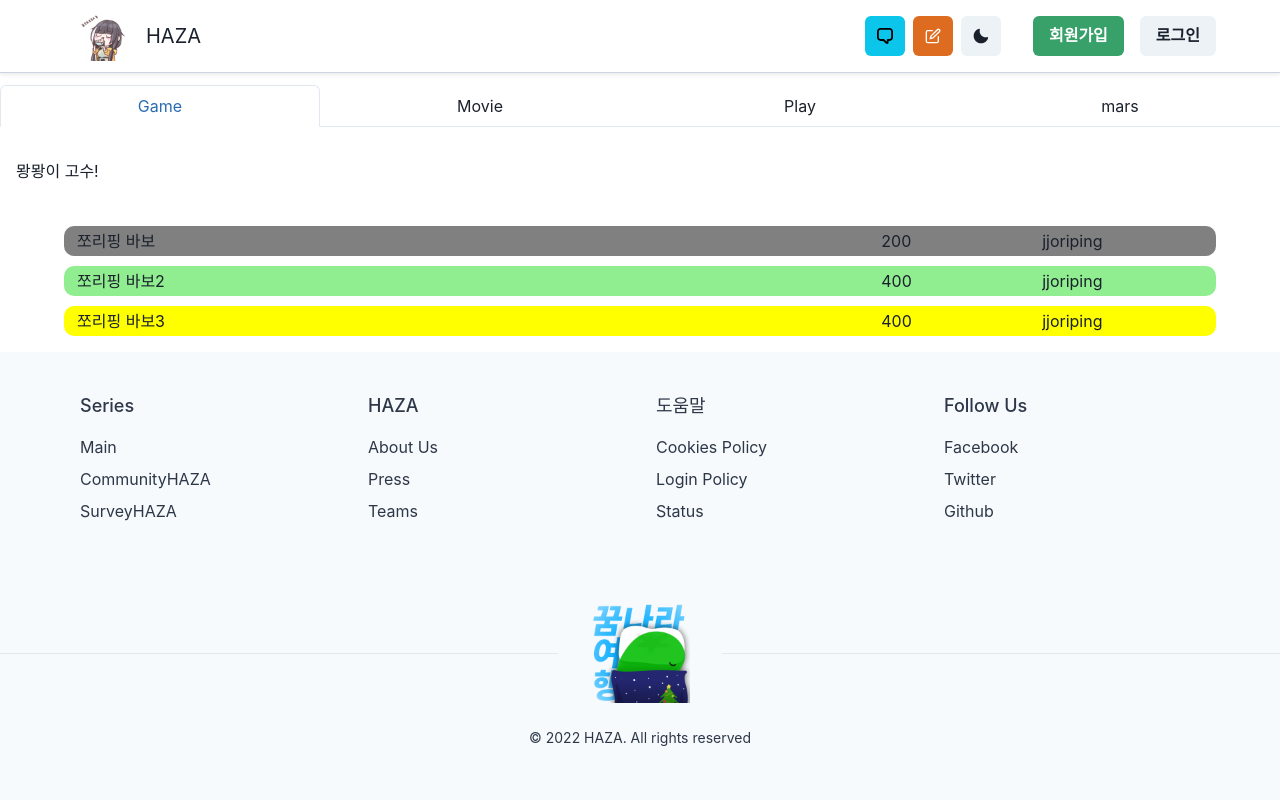
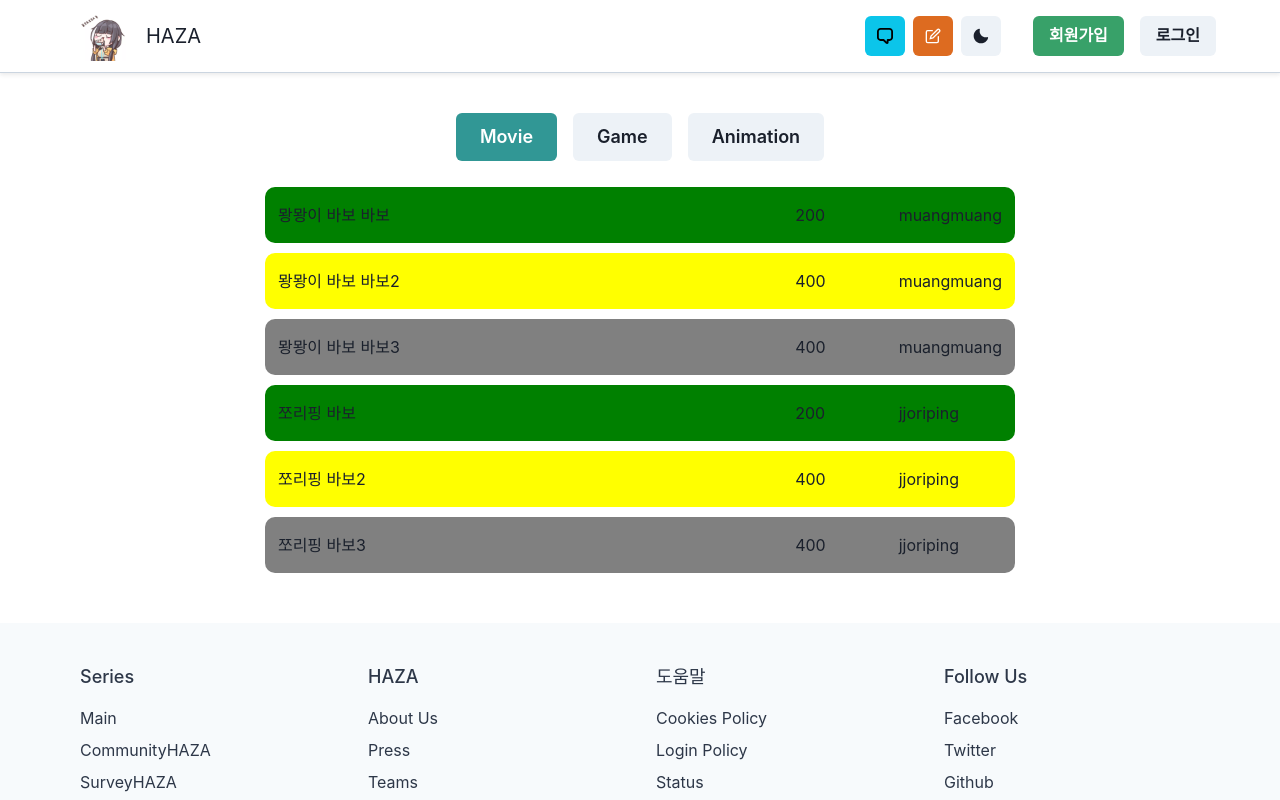
Before and after one commit to Last-SilverLight-End/HAZA-front, a Next.js app in the folder haza_next/: page /Community/CommunityHome in a window 1280 px wide. Built offline with nearby package versions, Linux system fonts and the light colour scheme.

Commit message:
Improve: Community Board

```diff
--- /dev/null
+++ b/haza_next/src/components/community/BoardLine.tsx
@@ -0,0 +1,46 @@
+import { BoardData } from "@/libs/backend/boardRequest";
+import { Box, Grid, GridItem } from "@chakra-ui/react";
+import Link from "next/link";
+
+interface Props {
+  data: RequiredBoardData,
+  href: string,
+}
+
+type RequiredBoardData = Pick<BoardData, "hit" | "title" | "userName" | "boardId">
+
+/**
+ * 게시글 하나 보여주는 컴포넌트 (in List)
+ * @param props 데이터
+ */
+export function BoardLine(props: Props) {
+  const { hit, title, userName, boardId } = props.data
+  return (
+    <Box
+      borderRightRadius="10"
+      borderLeftRadius="10"
+      key={boardId}
+      bg={["gray", "green", "yellow"][boardId % 3]}
+    >
+      <Grid
+        templateColumns="5fr 1fr 1fr"
+        padding="3px"
+        margin="10px"
+        alignContent="center"
+        height={14}
+        >
+        <GridItem>
+          <Link href={props.href}>
+            {title}
+          </Link>
+        </GridItem>
+        <GridItem>
+          {hit}
+        </GridItem>
+        <GridItem>
+          {userName}
+        </GridItem>
+      </Grid>
+    </Box>
+  )
+}
--- a/haza_next/src/components/generic/Header.tsx
+++ b/haza_next/src/components/generic/Header.tsx
@@ -22,7 +22,7 @@ export function Header(props: Record<string, never>) {
   const [login, setLogin] = useState<boolean>(false)
   // 다크모드
   const { colorMode, toggleColorMode } = useColorMode()
-  // 헤더 배경 색깔
+  // 헤더 배경 색깔 - 굳이...?
   // TODO: 색깔 하드코딩 벗어나기
   const bgColor = useColorModeValue("rgba(255,255,255,0.6)", "rgba(26, 32, 44, 0.6)")
   // 밑 구분선 색깔
--- /dev/null
+++ b/haza_next/src/libs/backend/exampledata.ts
@@ -0,0 +1,97 @@
+import { BoardData, MainCategory } from "./boardRequest"
+
+/**
+ * 임시 게시글 데이터
+ */
+export const exampleBoardData: BoardData[] = [
+  {
+    boardId: 1,
+    hit: 200,
+    createdDate: new Date("2022-11-01 12:12:12"),
+    modifiedDate: new Date("2022-11-01 13:12:12"),
+    userName: "muangmuang",
+    userEmail: "muangmuangbabo@gmail.com",
+    title: "뫙뫙이 바보 바보",
+    content: "미안하다 이거 보여주려고 어글 ㅗ끌었따.",
+    mainCategory: "Movie",
+    midCategory: "Horror",
+  },
+  {
+    boardId: 2,
+    hit: 400,
+    createdDate: new Date("2023-11-01 12:12:12"),
+    modifiedDate: new Date("2023-11-01 13:12:12"),
+    userName: "muangmuang",
+    userEmail: "muangmuangbabo@gmail.com",
+    title: "뫙뫙이 바보 바보2",
+    content: "미안하다 이거 보여주려고 어글 ㅗ끌었따.",
+    mainCategory: "Movie",
+    midCategory: "Horror",
+  },
+  {
+    boardId: 3,
+    hit: 400,
+    createdDate: new Date("2023-11-01 12:12:12"),
+    modifiedDate: new Date("2023-11-01 13:12:12"),
+    userName: "muangmuang",
+    userEmail: "muangmuangbabo@gmail.com",
+    title: "뫙뫙이 바보 바보3",
+    content: "미안하다 이거 보여주려고 어글 ㅗ끌었따.",
+    mainCategory: "Movie",
+    midCategory: "Horror",
+  },
+  {
+    boardId: 4,
+    hit: 200,
+    createdDate: new Date("2022-11-01 12:12:12"),
+    modifiedDate: new Date("2022-11-01 13:12:12"),
+    userName: "jjoriping",
+    userEmail: "jjoripingbabo@gmail.com",
+    title: "쪼리핑 바보",
+    content: "미안하다 이거 보여주려고 어글 ㅗ끌었따.",
+    mainCategory: "Movie",
+    midCategory: "Horror",
+  },
+  {
+    boardId: 5,
+    hit: 400,
+    createdDate: new Date("2023-11-01 12:12:12"),
+    modifiedDate: new Date("2023-11-01 13:12:12"),
+    userName: "jjoriping",
+    userEmail: "jjoripingbabo@gmail.com",
+    title: "쪼리핑 바보2",
+    content: "미안하다 이거 보여주려고 어글 ㅗ끌었따.",
+    mainCategory: "Movie",
+    midCategory: "Horror",
+  },
+  {
+    boardId: 6,
+    hit: 400,
+    createdDate: new Date("2023-11-01 12:12:12"),
+    modifiedDate: new Date("2023-11-01 13:12:12"),
+    userName: "jjoriping",
+    userEmail: "jjoripingbabo@gmail.com",
+    title: "쪼리핑 바보3",
+    content: "미안하다 이거 보여주려고 어글 ㅗ끌었따.",
+    mainCategory: "Movie",
+    midCategory: "Horror",
+  },
+]
+
+/**
+ * 임시 카테고리 데이터
+ */
+export const exampleCategoryData:MainCategory[] = [
+  {
+    mainCategoryId : 1,
+    mainCategoryName : "Movie",
+  },
+  {
+    mainCategoryId : 2,
+    mainCategoryName : "Game",
+  },
+  {
+    mainCategoryId : 3,
+    mainCategoryName : "Animation",
+  }
+]
--- a/haza_next/src/pages/Community/CommunityHome.tsx
+++ b/haza_next/src/pages/Community/CommunityHome.tsx
@@ -7,27 +7,65 @@ import { Header } from '@/components/generic/Header';
 import Footer from "@/components/generic/Footer";
 const inter = Inter({ subsets: ['latin'] })
 import {
-  Breadcrumb, BreadcrumbItem, BreadcrumbLink, BreadcrumbSeparator, Box,
+  Breadcrumb, BreadcrumbItem, BreadcrumbLink, BreadcrumbSeparator, Box, Stack, Button,
 } from '@chakra-ui/react'
 import { useCallback, useMemo, useState } from 'react';
 import { TokenProp } from '@/libs/oAuth';
 import style from '@/styles/CommunityMain.module.css';
-import { BoardFrame } from '@/components/generic/ContentFrame';
+import { BoardFrame, ContentFrame } from '@/components/generic/ContentFrame';
 import { ListBoardLine } from '@/components/CommunityMainBoxContent';
 import { CommunityHeaderBanner } from '@/components/CommunityHeaderBanner';
+import { BoardData, MainCategory } from '@/libs/backend/boardRequest';
+import { BoardLine } from '@/components/community/BoardLine';
+import { exampleBoardData, exampleCategoryData } from '@/libs/backend/exampledata';
+
 export default function CommunityHome({ token }: TokenProp) {
-  const [boardList, setBoardList] = useState<string>("");
-  const loadboardList = useCallback(async () => {
+  // 보드 데이터
+  const [boardData, setBoardData] = useState<BoardData[]>(exampleBoardData)
+  // 카테고리 데이터
+  const [mainCatData, setMainCatData] = useState<MainCategory[]>(exampleCategoryData)
+  // 현재 활성화된 카테고리
+  const [activeCatId, setActiveCatId] = useState<number>(1)
 
-    /** TODO
-     * 여기서 토큰 계속 확인하면서 가져오기
-     */
-  }, [token]);
+  return (
+    <>
+      <Header />
+      <ContentFrame rowGap={4}>
+        {/* 내용 적기 */}
+        {/* 카테고리 데이터 */}
+        <Stack spacing={4} direction="row" align="center">
+          {
+            mainCatData.map((oneData) => {
+              return <Button
+                key={oneData.mainCategoryId}
+                size="lg"
+                colorScheme={oneData.mainCategoryId === activeCatId ? "teal" : "gray"}
+                onClick={() => setActiveCatId(oneData.mainCategoryId)}
+              >
+                {oneData.mainCategoryName}
+              </Button>
+            })
+          }
+          </Stack>
+        {/* 보드 데이터 */}
+        <div>
+          {boardData.map((oneData) => {
+            return (<BoardLine
+              key={oneData.boardId}
+              data={oneData}
+              href="/community/communityBulletins"
+            />)
+          })}
+        </div>
+      </ContentFrame>
+      <Footer />
+    </>
+  )
 
   return (
     <>
       < Header />
-      <CommunityHeaderBanner/>
+      <CommunityHeaderBanner />
       <BoardFrame>
         <ListBoardLine />
       </BoardFrame>
--- /dev/null
+++ b/haza_next/src/pages/kanban/KanbanBoard.tsx
@@ -0,0 +1,58 @@
+import Head from 'next/head'
+import Image from 'next/image'
+import { Inter } from '@next/font/google'
+import styles from '@/styles/Home.module.css'
+import Link from "next/link";
+const inter = Inter({ subsets: ['latin'] })
+import { FC, useState } from 'react';
+import { Header } from '@/components/generic/Header'
+import Footer from '@/components/generic/Footer'
+import { ContentFrame } from '@/components/generic/ContentFrame'
+import { Text,Button } from '@chakra-ui/react'
+import { useRouter } from 'next/router'
+import { TokenProp } from '@/libs/oAuth'
+import { exampleKanban } from '@/libs/backend/kanbanRequests';
+
+/**
+ * WIP!!!!!!!
+ * 칸반 모시기
+ * @param token 토큰
+ */
+export default function KanbanBoard({ token }: TokenProp) {
+  const router = useRouter()
+
+  // 드래그?
+  const [dragging, setDragging] = useState(false)
+
+  const filterCategories = (cardMainCategory: string) => {
+    return exampleKanban.filter(
+      (data) => data.mainCategory === cardMainCategory
+    )
+  }
+
+  const goKanbanBoard = () =>{
+    router.push("/kanbanBoard")
+  }
+
+
+
+  return (
+    <>
+      <Header />
+        <ContentFrame rowGap={4}>
+          {/* 내용 적기 */}
+          <div>
+            <Text fontSize="5xl">Games</Text>
+            { /* 카르반 렌더링 */
+              // 언젠가 넣기
+            }
+          </div>
+          <div>
+            <Text fontSize="5xl">Movie</Text>
+            {}
+          </div>
+        </ContentFrame>
+      <Footer/>
+    </>
+  )
+}
```
